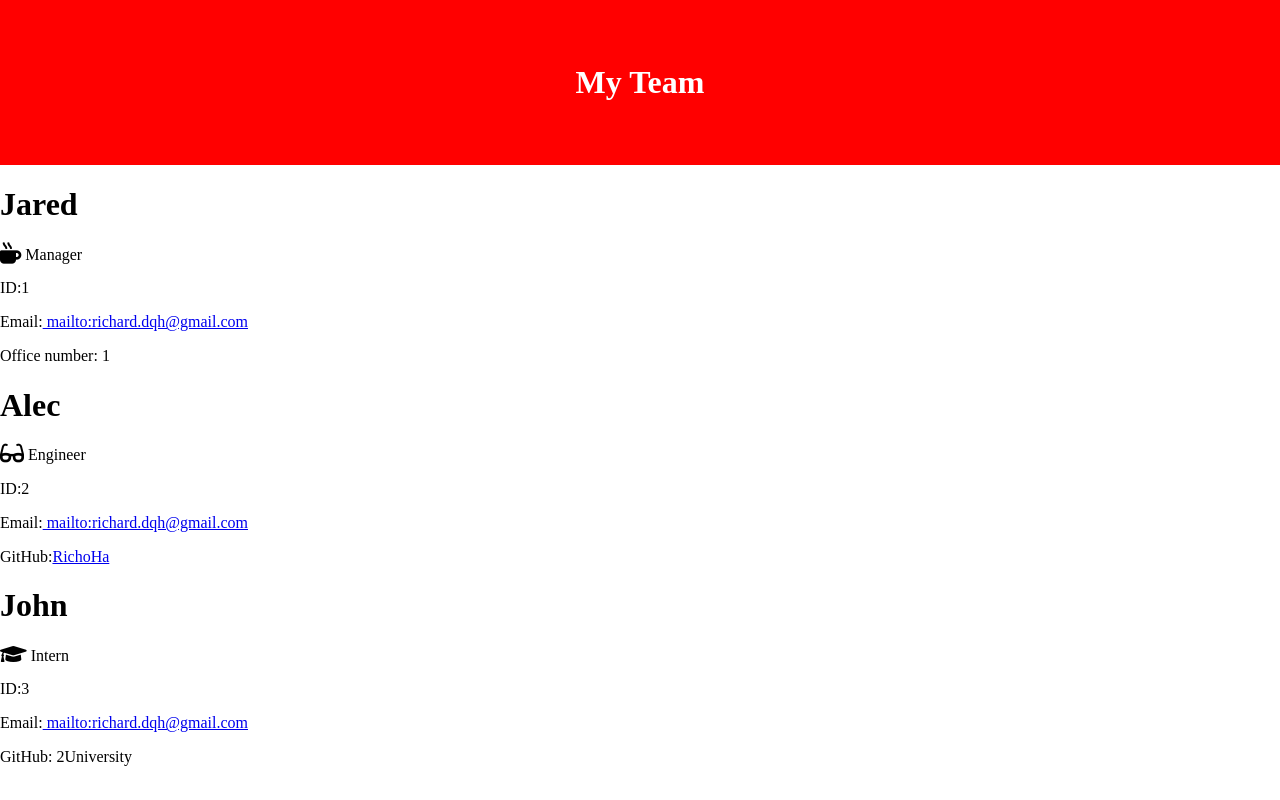
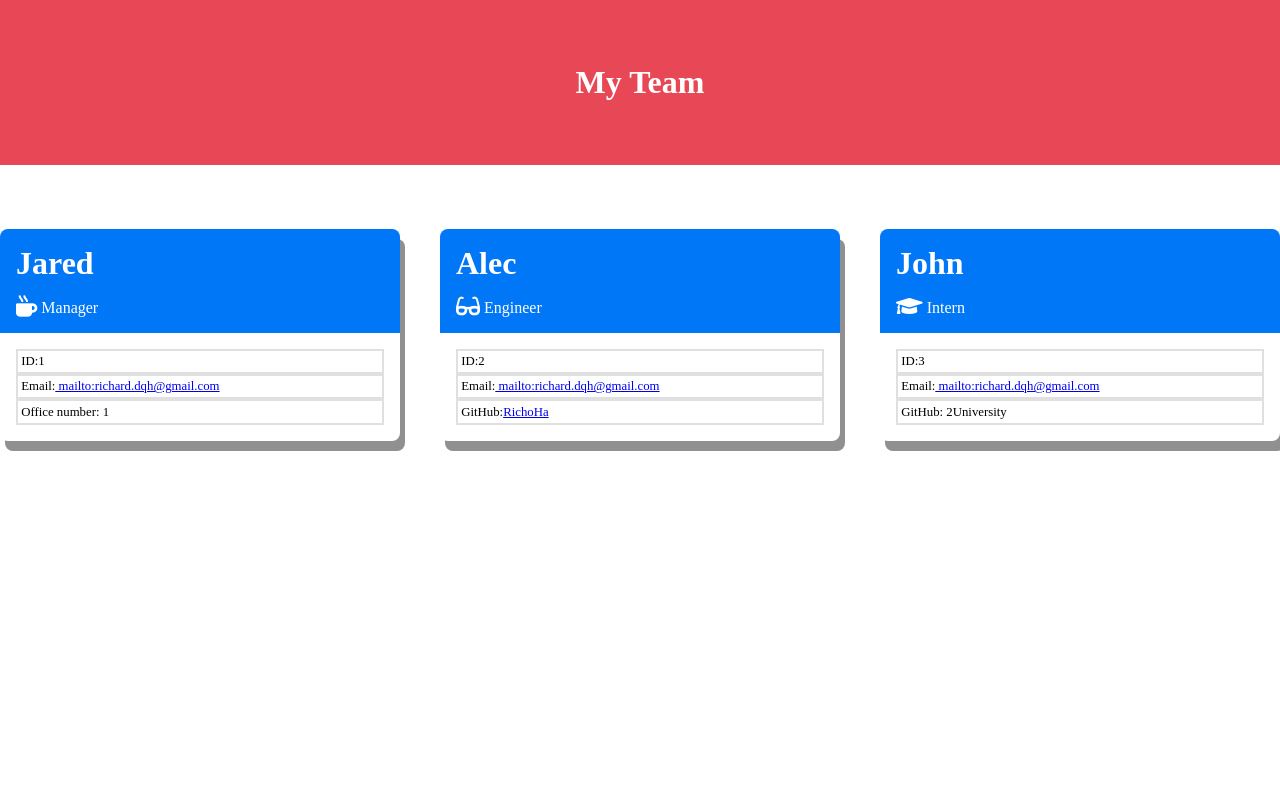
Before and after one commit to RichoHa/generateMyTeam, a plain HTML site: page index.html in a window 1280 px wide. Drawn offline with Linux system fonts and the light colour scheme.

Commit message:
completed design of cards and card section

```diff
--- a/assets/css/style.css
+++ b/assets/css/style.css
@@ -8,10 +8,64 @@ body{
     margin:0;
 }
 
+h1{
+    margin:0;
+}
+
+p{
+    margin-bottom:0;
+}
+
+
 #header{
-    margin:0;
-    background-color: red;
+    background-color: #e84756;
     color:white;
     text-align: center;
     padding: 2em 0 2em 0;
 }
+
+#teamSection{
+    display: flex;
+    flex-wrap: wrap;
+    justify-content: center;
+    padding-top: 4em;
+    gap:2.5em;
+}
+
+.Card{
+    display: flex;
+    flex-wrap: wrap;
+    flex-direction: column;
+    width: 45%;
+    max-width: 400px;
+    text-align: left;
+    box-shadow: 5px 10px #919090;
+    border-radius: 0.5em;
+}
+
+.Card div:nth-of-type(1){
+    background-color: #0077f7;
+    color: white;
+    padding: 1em;
+    border-radius: 0.5em 0.5em 0 0;
+}
+
+.Card div:nth-of-type(2){
+    padding: 1em;
+    border-radius: 0.5em 0.5em 0 0;
+}
+
+.Card div:nth-of-type(2) p{
+    border: 2.5px solid rgb(224, 224, 224);
+    padding: 0.25em;
+    margin:0;
+    font-size: 0.8em;
+    word-wrap: break-word;
+    word-break: break-all;
+}
+
+@media only screen and (max-width:  600px) {
+    .Card{
+        width: 90%;
+    }
+}
--- a/index.html
+++ b/index.html
@@ -14,7 +14,7 @@
 
     <div id="teamSection">
 
-        <div class="managerCard">
+        <div class="Card">
             <div>
                 <h1>Jared</h1>
                 <p><i class="fas fa-mug-hot fa-lg"></i> Manager</p>
@@ -26,7 +26,7 @@
             </div>
         </div>
 
-        <div class="engineerCard">
+        <div class="Card">
             <div>
                 <h1>Alec</h1>
                 <p><i class="fas fa-glasses fa-lg"></i></i> Engineer</p>
@@ -38,7 +38,7 @@
             </div>
         </div>
 
-        <div class="internCard">
+        <div class="Card">
             <div>
                 <h1>John</h1>
                 <p><i class="fas fa-graduation-cap fa-lg"></i></i> Intern</p>
```
